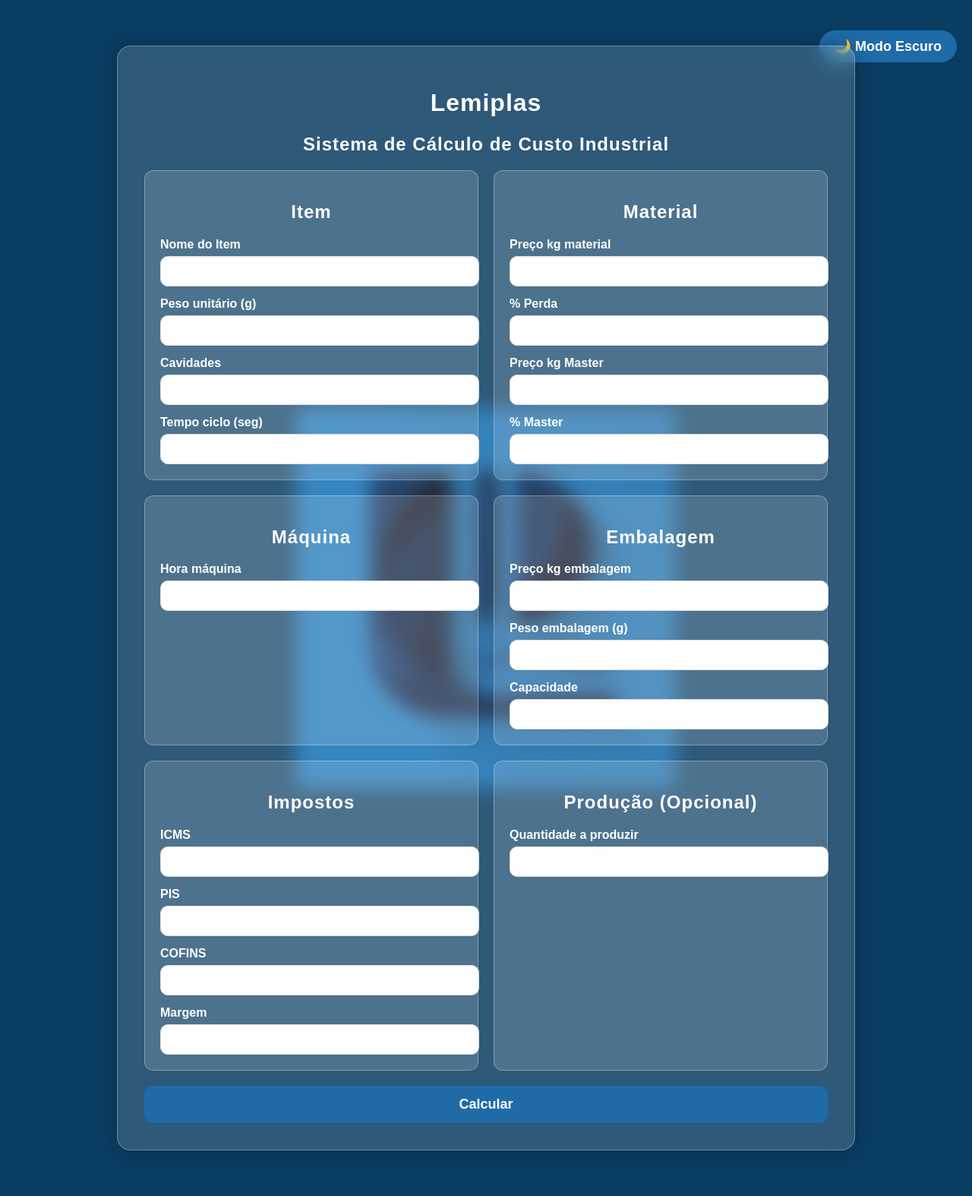
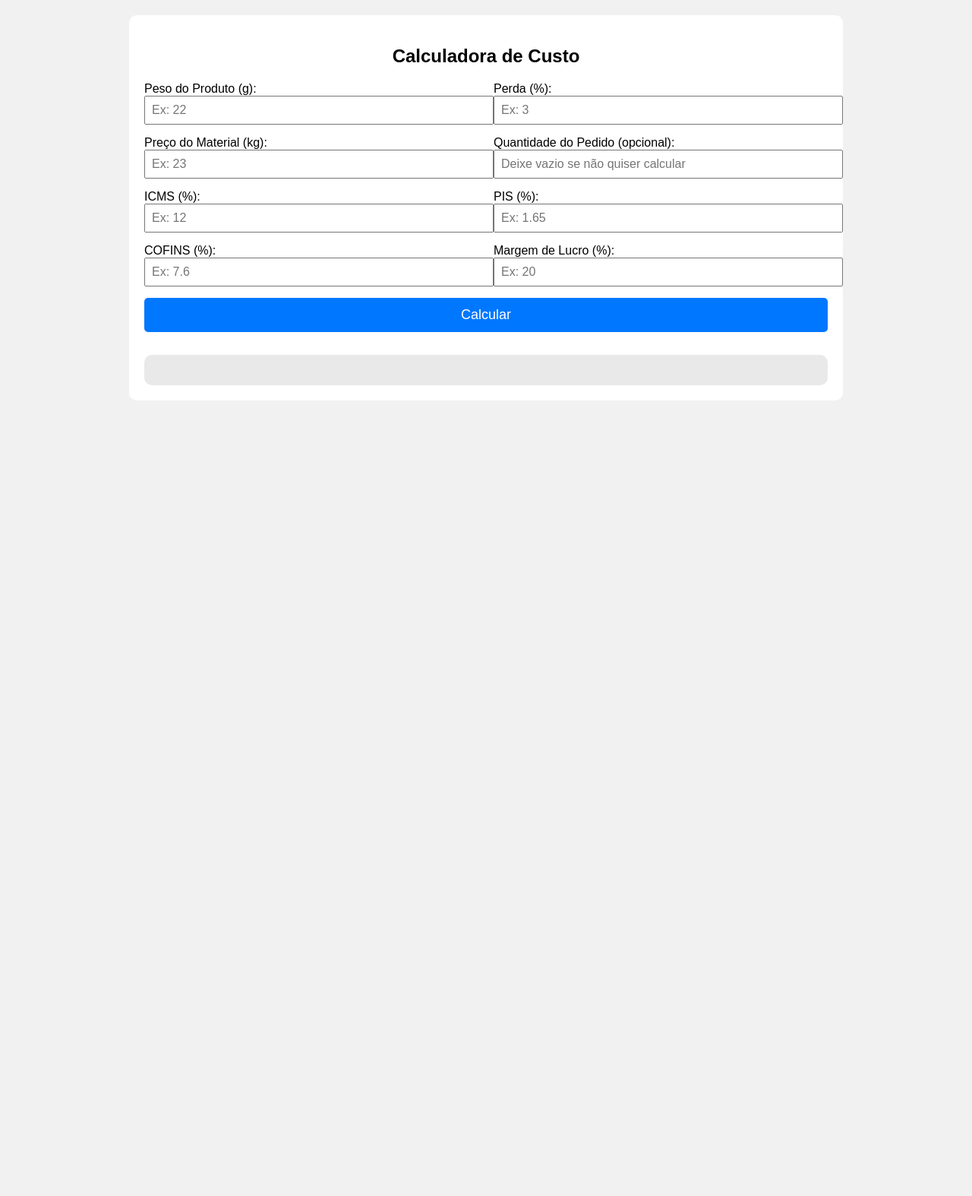
Before and after one commit to iurymaisalto/calculo-de-custo, a Flask app: page / in a window 1280 px wide. Shown: the whole page at 76% size. After the commit the page ends 527 px from the top, so only its background shows below. Run offline with Flask 3, Linux system fonts and the light colour scheme.

Commit message:
Update index.html

```diff
--- a/templates/index.html
+++ b/templates/index.html
@@ -1,166 +1,130 @@
 <!DOCTYPE html>
-<html lang="pt-br">
+<html lang="pt-BR">
 <head>
 <meta charset="UTF-8">
-    <title>Lemiplas - Sistema de Custo Industrial</title>
-    <link rel="stylesheet" href="/static/style.css">
-    <script defer src="/static/script.js"></script>
+<meta name="viewport" content="width=device-width, initial-scale=1.0">
+<title>Cálculo de Custo</title>
+<style>
+    body {
+        font-family: Arial, sans-serif;
+        margin: 20px;
+        background: #f1f1f1;
+    }
+
+    h2 {
+        text-align: center;
+    }
+
+    .container {
+        max-width: 900px;
+        margin: auto;
+        background: white;
+        padding: 20px;
+        border-radius: 10px;
+    }
+
+    .row {
+        display: flex;
+        gap: 20px;
+        margin-bottom: 15px;
+    }
+
+    .row div {
+        flex: 1;
+    }
+
+    input {
+        width: 100%;
+        padding: 8px;
+        font-size: 16px;
+    }
+
+    button {
+        width: 100%;
+        padding: 12px;
+        background: #0077ff;
+        color: white;
+        border: none;
+        font-size: 18px;
+        cursor: pointer;
+        border-radius: 5px;
+    }
+
+    button:hover {
+        background: #005ccc;
+    }
+
+    #resultado {
+        margin-top: 30px;
+        padding: 20px;
+        background: #e9e9e9;
+        border-radius: 10px;
+    }
+</style>
 </head>
-
 <body>
 
-    <!-- Botão modo escuro -->
-    <div class="toggle-container">
-        <button id="toggleMode" class="toggle-btn">🌙 Modo Escuro</button>
+<div class="container">
+    <h2>Calculadora de Custo</h2>
+
+    <!-- LINHA 1 -->
+    <div class="row">
+        <div>
+            <label>Peso do Produto (g):</label>
+            <input type="number" id="peso" placeholder="Ex: 22">
         </div>
 
-    <div class="container">
-        <h1>Lemiplas</h1>
-        <h2>Sistema de Cálculo de Custo Industrial</h2>
-
-<form method="POST">
-
-<div class="form-grid">
-
-    <!-- CARD 1 -->
-    <div class="card">
-        <h2>Item</h2>
-
-        <label>Nome do Item</label>
-        <input type="text" name="nome_item">
-
-        <label>Peso unitário (g)</label>
-        <input type="number" step="0.01" name="peso_unitario">
-
-        <label>Cavidades</label>
-        <input type="number" name="cavidades">
-
-        <label>Tempo ciclo (seg)</label>
-        <input type="number" step="0.01" name="ciclo_seg">
+        <div>
+            <label>Perda (%):</label>
+            <input type="number" id="perda" placeholder="Ex: 3">
+        </div>
     </div>
 
-    <!-- CARD 2 -->
-    <div class="card">
-        <h2>Material</h2>
-
-        <label>Preço kg material</label>
-        <input type="number" step="0.01" name="preco_material">
-
-        <label>% Perda</label>
-        <input type="number" step="0.01" name="porcent_perca">
-
-        <label>Preço kg Master</label>
-        <input type="number" step="0.01" name="preco_master">
-
-        <label>% Master</label>
-        <input type="number" step="0.01" name="porcent_master">
+    <!-- LINHA 2 -->
+    <div class="row">
+        <div>
+            <label>Preço do Material (kg):</label>
+            <input type="number" id="preco" placeholder="Ex: 23">
         </div>
 
-    <!-- CARD 3 -->
-    <div class="card">
-        <h2>Máquina</h2>
-
-        <label>Hora máquina</label>
-        <input type="number" step="0.01" name="hora_maquina">
+        <div>
+            <label>Quantidade do Pedido (opcional):</label>
+            <input type="number" id="pedido" placeholder="Deixe vazio se não quiser calcular">
+        </div>
     </div>
 
-    <!-- CARD 4 -->
-    <div class="card">
-        <h2>Embalagem</h2>
-
-        <label>Preço kg embalagem</label>
-        <input type="number" step="0.01" name="preco_emb">
-
-        <label>Peso embalagem (g)</label>
-        <input type="number" step="0.01" name="peso_emb">
-
-        <label>Capacidade</label>
-        <input type="number" name="capacidade_emb">
+    <!-- LINHA 3 -->
+    <div class="row">
+        <div>
+            <label>ICMS (%):</label>
+            <input type="number" id="icms" placeholder="Ex: 12">
         </div>
 
-    <!-- CARD 5 -->
-    <div class="card">
-        <h2>Impostos</h2>
-
-        <label>ICMS</label>
-        <input type="number" step="0.01" name="icms">
-
-        <label>PIS</label>
-        <input type="number" step="0.01" name="pis">
-
-        <label>COFINS</label>
-        <input type="number" step="0.01" name="cofins">
-
-        <label>Margem</label>
-        <input type="number" step="0.01" name="margem">
+        <div>
+            <label>PIS (%):</label>
+            <input type="number" id="pis" placeholder="Ex: 1.65">
+        </div>
     </div>
 
-    <!-- CARD 6 (OPCIONAL PRODUÇÃO) -->
-    <div class="card">
-        <h2>Produção (Opcional)</h2>
-
-        <label>Quantidade a produzir</label>
-        <input type="number" name="qtd_producao">
+    <!-- LINHA 4 -->
+    <div class="row">
+        <div>
+            <label>COFINS (%):</label>
+            <input type="number" id="cofins" placeholder="Ex: 7.6">
         </div>
 
+        <div>
+            <label>Margem de Lucro (%):</label>
+            <input type="number" id="lucro" placeholder="Ex: 20">
+        </div>
     </div>
 
-<button type="submit">Calcular</button>
+    <button onclick="calcular()">Calcular</button>
 
-</form>
-
-
-
-        {% if result %}
-        <div class="result-box" id="resultBox">
-
-            <h2>Resultado - {{ nome_item }}</h2>
-
-            <h3>📋 Dados Informados</h3>
-
-            <p>Material: R$ {{ request.form.preco_material }} /kg</p>
-            <p>Master: R$ {{ request.form.preco_master }} /kg</p>
-            <p>% Master: {{ request.form.porcent_master }}%</p>
-            <p>% Perda: {{ request.form.porcent_perca }}%</p>
-            <p>Hora máquina: R$ {{ request.form.hora_maquina }}</p>
-            <p>Embalagem: R$ {{ request.form.preco_emb }} /kg</p>
-
-
-            <hr>
-
-            <p><b>Custo Material (un):</b> R$ {{ custo_material_unit }}</p>
-            <p><b>Custo Master (un):</b> R$ {{ custo_master_unit }}</p>
-            <p><b>Custo Hora Máquina (un):</b> R$ {{ custo_hora_unit }}</p>
-            <p><b>Custo Embalagem (un):</b> R$ {{ custo_emb_unit }}</p>
-            <p><b>Custo Perda (un):</b> R$ {{ custo_perca_unit }}</p>
-            <p><b>Impostos (un):</b> R$ {{ custo_imposto_unit }}</p>
-
-            <hr>
-
-            <h2>💰 Preço Final por Unidade</h2>
-            <p style="font-size:26px; font-weight:bold;">R$ {{ custo_final_unit }}</p>
-
-            <hr>
-
-            <h2>📦 Resumo da Produção</h2>
-         {% if material_total_kg %}
-<hr>
-<h2>📦 Produção</h2>
-
-<p>Material total: {{ material_total_kg }} kg</p>
-<p>Master total: {{ master_total_kg }} kg</p>
-<p>Perca total: {{ perca_total_kg }} kg</p>
-<p>Produção diária: {{ unidades_por_dia }} un</p>
-<p>Dias necessários: {{ dias_para_produzir }}</p>
-{% endif %}
+    <div id="resultado"></div>
 </div>
 
-        <script>
-            showResult();
-        </script>
-        {% endif %}
-
-    </div>
+<script src="script.js"></script>
 
 </body>
 </html>
```
Lines whose indentation alone changed are shown as unchanged.
